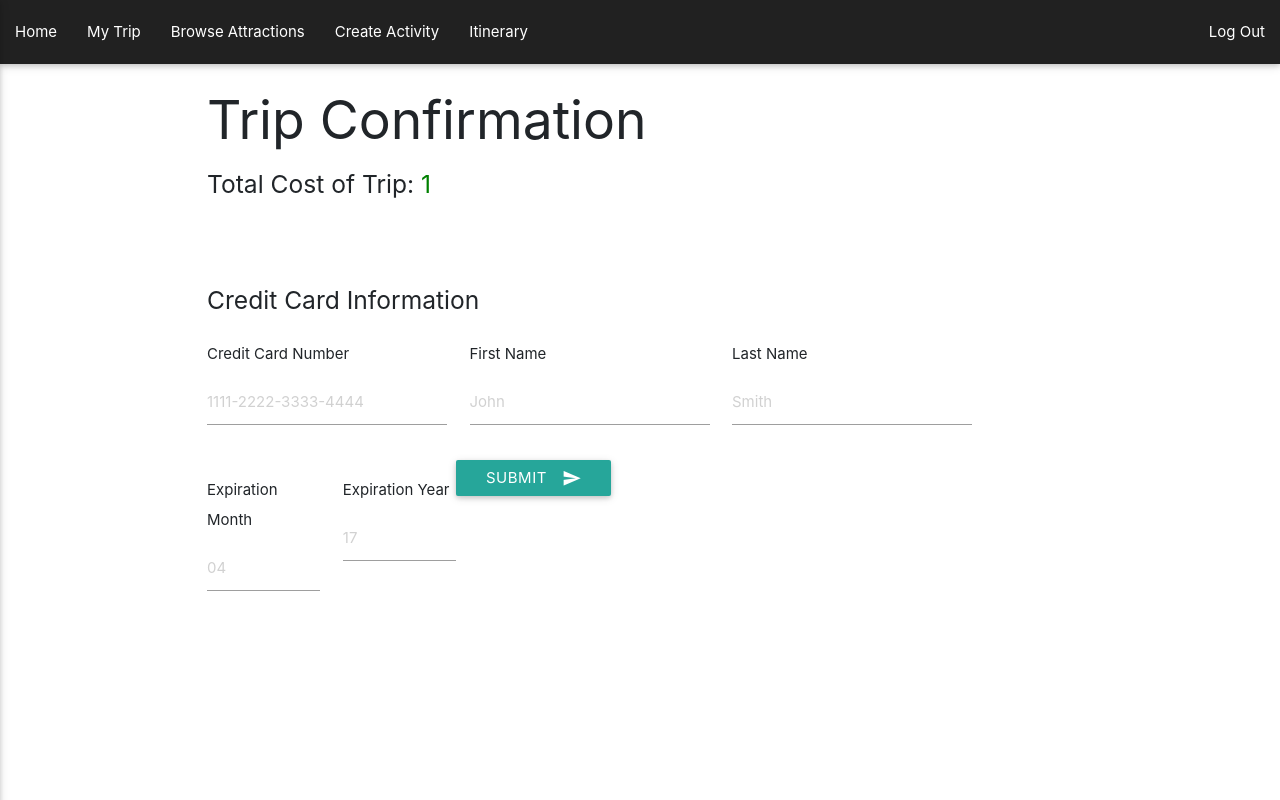
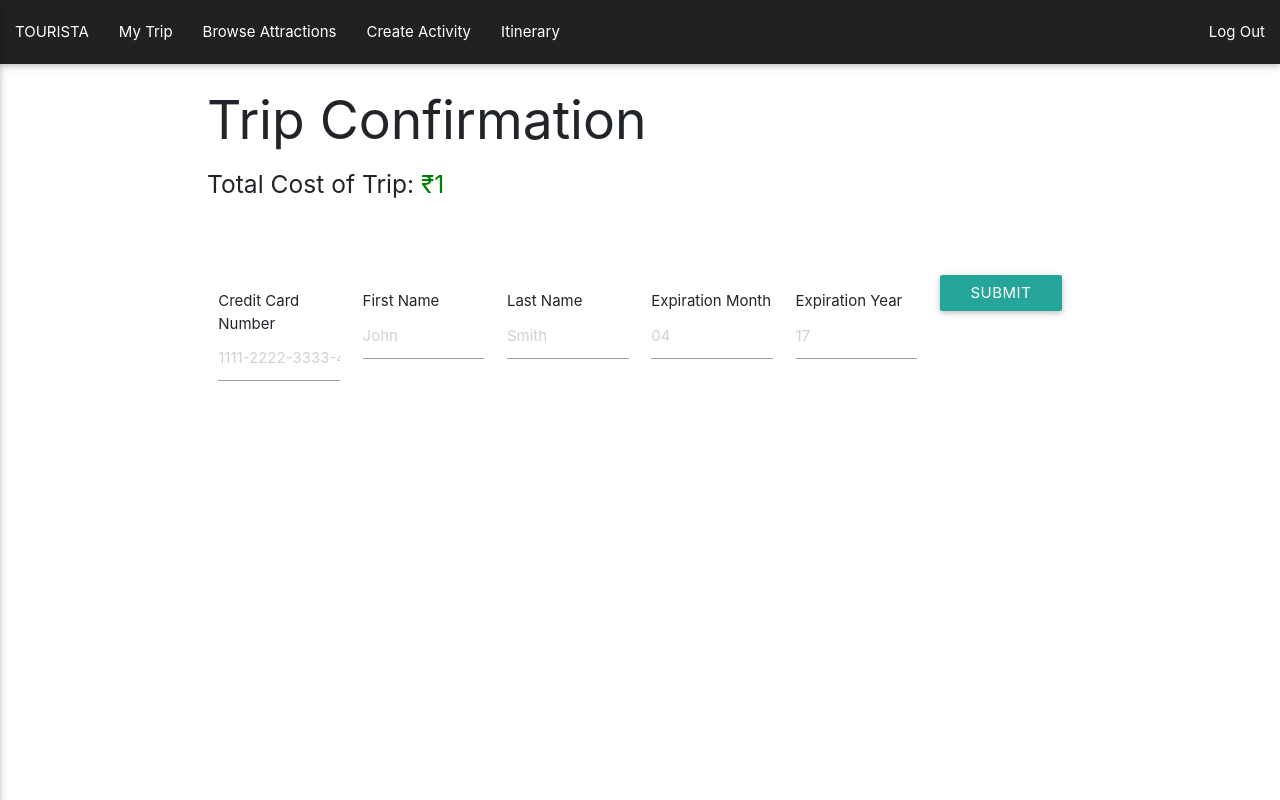
Before and after one commit to Pulkit-Garg-01/Tourista, a Flask app: template templates/payment.html in a window 1280 px wide. Run offline with Flask 3, Linux system fonts and the light colour scheme; the template is opened without the code that fills it: most values are stand-ins (such as "Sample title", 1, 10 or a date in 2020); parts of the project's set-up code (start-up, migrations or seed data) failed here and were passed over; some libraries are stand-ins or nearby versions.

Commit message:
finally commit

```diff
--- a/run.py
+++ b/run.py
@@ -396,11 +396,7 @@ def add_to_trip():
 		# Update database
 		cursor.execute("insert into reserves (reserves_num_people, timeslot_id, username) values (" + str(num_people) + ", " + str(timeslot_id) + ", '" + session['username'] + "');")
 
-	# Get attraction name from index.
-	# cursor.execute("select * from attraction;")
-	# attractions = [dict(attraction_name=row[0], description=row[1], nearest_transport=row[2]) for row in cursor.fetchall()]
-	# attraction_name = attractions[int(attraction_index) - 1]['attraction_name']
-	# db.commit()
+
 
 	return render_template('create_activity.html', session=session)
 
@@ -460,7 +456,7 @@ def trip():
     for row in data:
         print(row)
 
-    activities = [dict(date=row[0], name=row[1], price='₹'+str(row[2]), start_time=row[3], end_time=row[4], id=row[5], attraction=row[6]) for row in data]  # Correctly map activity info.
+    activities = [dict(date=row[0], name=row[1], price='₹'+str(row[2]), start_time=row[3], end_time=row[4], id=row[5], attraction=row[6]) for 	row in data]  # Correctly map activity info.
 
     # Calculate total cost of trip
     query = get_trip_cost()
@@ -498,7 +494,7 @@ def complete():
 
 		if num_cards == 0:
 			# No credit card on file
-			return render_template('payment.html', session=session, total_cost=locale.currency(total_cost, grouping=True))
+			return render_template('payment.html', session=session, total_cost=total_cost)
 		else:
 			# Already have a credit card; they're fine.
 			return redirect(url_for('trip_booked'))
--- a/templates/headers.html
+++ b/templates/headers.html
@@ -114,7 +114,7 @@
             ><i class="material-icons">menu</i></a
           >
           <ul class="left hide-on-med-and-down nav-bar">
-            <li><a href="/home">Home</a></li>
+            <li><a href="/home">TOURISTA</a></li>
             <li><a href="/trip">My Trip</a></li>
             <li><a href="/attractions">Browse Attractions</a></li>
             <li><a href="/add-to-trip" target="_blank">Create Activity</a></li>
@@ -124,7 +124,7 @@
             <li><a href="/logout">Log Out</a></li>
           </ul>
           <ul class="side-nav nav-bar grey darken-4" id="mobile-demo">
-            <li><a href="/home" style="color: white">Home</a></li>
+            <li><a href="/home" style="color: white">TOURISTA</a></li>
             <li><a href="/trip">My Trip</a></li>
             <li><a href="/attractions">Browse Attractions</a></li>
             <li><a href="/add-to-trip" target="_blank">Create Activity</a></li>
--- a/templates/layout.html
+++ b/templates/layout.html
@@ -48,7 +48,7 @@
             ><i class="material-icons">menu</i></a
           >
           <ul class="left hide-on-med-and-down nav-bar">
-            <li><a href="/home">Home</a></li>
+            <li><a href="/home">TOURISTA</a></li>
             <li><a href="/trip">My Trip</a></li>
             <li><a href="/attractions">Browse Attractions</a></li>
             <li>
@@ -60,7 +60,7 @@
             <li><a href="/logout">Log Out</a></li>
           </ul>
           <ul class="side-nav nav-bar grey darken-4" id="mobile-demo">
-            <li><a href="/home" style="color: white">Home</a></li>
+            <li><a href="/home" style="color: white">TOURISTA</a></li>
             <li><a href="/trip">My Trip</a></li>
             <li><a href="/attractions">Browse Attractions</a></li>
             <li>
--- a/templates/payment.html
+++ b/templates/payment.html
@@ -1,49 +1,65 @@
 {% extends "layout.html" %}
 {% block title %}Payment | {{session.username}}{% endblock %}
-
 {% block content %}
 
 <div class="row">
   <div class="col s12">
     <h2>Trip Confirmation</h2>
-		<h5>Total Cost of Trip: <span style="color: green">{{ total_cost }}</span></h5>
+    <h5>
+      Total Cost of Trip: <span style="color: green">₹{{ total_cost }}</span>
+    </h5>
     <br /><br /><br />
 
     <form class="col s12" method="post" action="/pay">
       <div class="row">
-                <h5>Credit Card Information</h5>
-                <div class="row">
-                    <div class="input-field col s4">
-                    	<p>Credit Card Number</p>
-                        <input placeholder="1111-2222-3333-4444" name="card_number" type="text">
+        <div class="input-field col s12">
+          <span>Credit Card Number</span>
+          <input
+            placeholder="1111-2222-3333-4444"
+            name="card_number"
+            type="text"
+          />
         </div>
-                    <div class="input-field col s4">
-                    	<p>First Name</p>
-                        <input placeholder="John" name="first_name" type="text">
+        <div class="input-field col s12">
+          <span>First Name</span>
+          <input placeholder="John" name="first_name" type="text" />
         </div>
-                    <div class="input-field col s4">
-                    	<p>Last Name</p>
-                        <input placeholder="Smith" name="last_name" type="text">
+        <div class="input-field col s12">
+          <span>Last Name</span>
+          <input placeholder="Smith" name="last_name" type="text" />
         </div>
+        <div class="input-field col s12">
+          <span>Expiration Month</span>
+          <input
+            placeholder="04"
+            name="expiration_month"
+            type="number"
+            min="1"
+            max="12"
+          />
         </div>
-                <div class="row">
-                    <div class="input-field col s6">
-                    	<p>Expiration Month</p>
-                        <input placeholder="04" name="expiration_month" type="number" min="1" max="12">
+        <div class="input-field col s12">
+          <span>Expiration Year</span>
+          <input
+            placeholder="17"
+            name="expiration_year"
+            type="number"
+            min="1"
+            max="99"
+          />
         </div>
-                    <div class="input-field col s6">
-                    	<p>Expiration Year</p>
-                        <input placeholder="17" name="expiration_year" type="number" min="1" max="99">
-                    </div>
-                </div>
-                <div class="row">
-                    <div class="col s12 m12 l12 center-align">
-                        <button class="btn waves-effect waves-light" type="submit" name="action">Submit<i class="material-icons right">send</i>
+        <div class="col s12 center-align">
+          <button
+            class="btn waves-effect waves-light"
+            type="submit"
+            name="action"
+          >
+            Submit<i class="material-icons right">send</i>
           </button>
-                    </div>
         </div>
       </div>
     </form>
   </div>
 </div>
+
 {% endblock %}
```
Also changed, not shown: templates/index.html (+4 -4 lines). Lines whose indentation alone changed are shown as unchanged.
